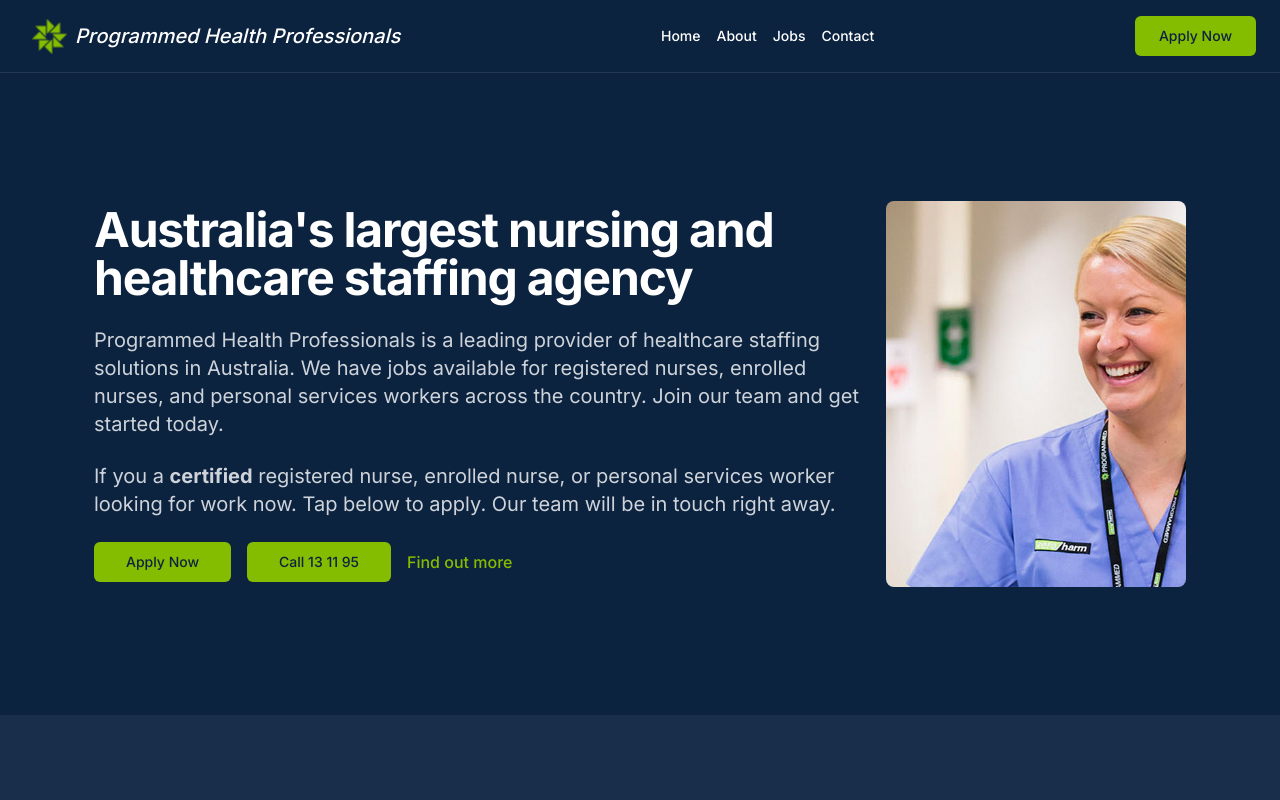
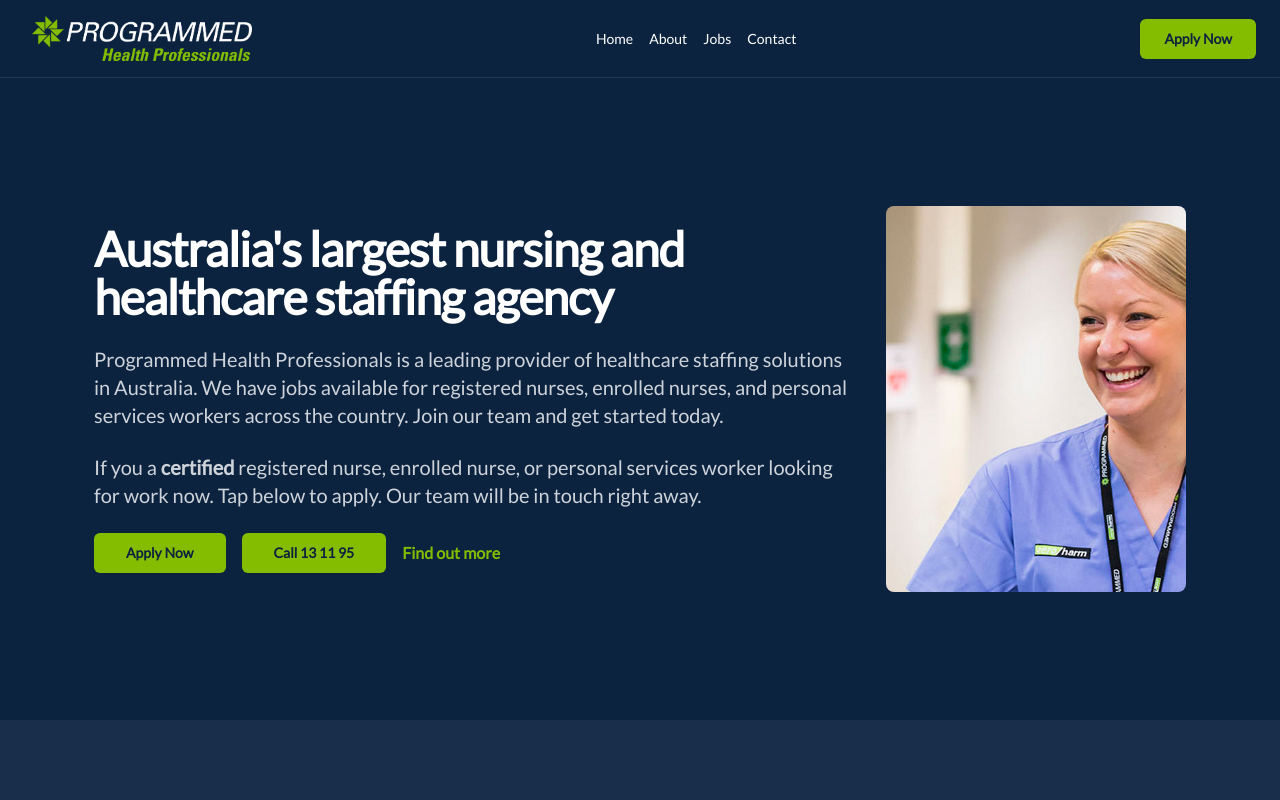
Before and after one commit to pewilliamsprogrammed/programmed-health-website, a Next.js app: page / in a window 1280 px wide. Shown: the top 800 px of the page. Built offline with nearby package versions, Linux system fonts and the light colour scheme.

Commit message:
New logo and new font

```diff
--- a/app/layout.tsx
+++ b/app/layout.tsx
@@ -1,24 +1,43 @@
 import type { Metadata } from "next";
-import { Inter } from "next/font/google";
+// import { Inter } from "next/font/google";
+import { Lato } from "next/font/google";
 import "./globals.css";
 // import Header from "@/components/component/header";
 // import Footer from "@/components/component/footer";
 
-const inter = Inter({ subsets: ["latin"] });
+// const inter = Inter({ subsets: ["latin"] });
+const inter = Lato({
+  subsets: ["latin"],
+  weight: "400",
+});
 
 import { Analytics } from "@vercel/analytics/react";
 
-const fontHeading = Inter({
+const fontHeading = Lato({
   subsets: ["latin"],
   display: "swap",
   variable: "--font-heading",
+  weight: "400",
 });
 
-const fontBody = Inter({
+const fontBody = Lato({
   subsets: ["latin"],
   display: "swap",
   variable: "--font-body",
+  weight: "100",
 });
+
+// const fontHeading = Inter({
+//   subsets: ["latin"],
+//   display: "swap",
+//   variable: "--font-heading",
+// });
+
+// const fontBody = Inter({
+//   subsets: ["latin"],
+//   display: "swap",
+//   variable: "--font-body",
+// });
 
 export const metadata: Metadata = {
   robots: "follow, index",
--- a/components/component/about.tsx
+++ b/components/component/about.tsx
@@ -43,14 +43,14 @@ export default function About() {
             </p>
             <div className="flex flex-col items-center gap-4 sm:flex-row">
               <Button
-                className="rounded-md bg-[rgb(132,189,0)] px-8 py-3 font-medium text-[rgb(12,35,64)] hover:bg-[rgb(106,152,0)]"
+                className="rounded-md bg-[rgb(132,189,0)] px-8 py-3 font-bold text-[rgb(12,35,64)] hover:bg-[rgb(106,152,0)]"
                 onClick={() => {
                   track("Applynow");
                 }}
               >
                 <Link
                   target="_blank"
-                  href="https://php.fasttrack360.com.au/FastTrack.Web.Questionnaire/(S(fuzpugirjne1siuiax1e5yi4))/Questionnaire.page?Type=SbJobOrder&Reference=200000488&Source=Seek"
+                  href="https://php.fasttrack360.com.au/FastTrack.Web.CandidateRegistration/CandidateRegistration.Page?RegistrationPageId=14"
                   prefetch={false}
                 >
                   Apply Now
@@ -60,7 +60,7 @@ export default function About() {
                 onClick={() => {
                   track("Call");
                 }}
-                className="rounded-md bg-[rgb(132,189,0)] px-8 py-3 font-medium text-[rgb(12,35,64)] hover:bg-[rgb(106,152,0)]"
+                className="rounded-md bg-[rgb(132,189,0)] px-8 py-3 font-bold text-[rgb(12,35,64)] hover:bg-[rgb(106,152,0)]"
               >
                 <Link href="tel:131195" prefetch={false}>
                   Call 13 11 95
@@ -68,7 +68,7 @@ export default function About() {
               </Button>
               <Link
                 href="/learn-more"
-                className="font-medium text-[rgb(132,189,0)] hover:underline"
+                className="font-bold text-[rgb(132,189,0)] hover:underline"
                 prefetch={false}
               >
                 Find out more
--- a/components/component/header.tsx
+++ b/components/component/header.tsx
@@ -18,13 +18,34 @@ export default function Header() {
             className="flex items-center gap-2 pl-5 sm:p-0"
             prefetch={false}
           >
-            <Image src="/favicon.png" alt="logo" width={35} height={35} />
-            <h1 className="invisible hidden text-xl font-medium italic lg:visible lg:block">
+            <Image
+              className="text-xl font-medium italic sm:invisible sm:hidden"
+              src="/favicon.png"
+              alt="logo"
+              width={35}
+              height={35}
+            />
+            {/* <Image
+              className="invisible hidden text-xl font-medium italic md:visible md:block lg:invisible lg:hidden"
+              src="/Corporate Horizontal_Rev.png"
+              alt="logo"
+              width={220}
+              height={60}
+            /> */}
+            <Image
+              className="invisible hidden text-xl font-medium italic sm:visible sm:block"
+              src="/RGB_Programmed_Health_Professionals_REV.png"
+              alt="logo"
+              width={220}
+              height={60}
+            />
+
+            {/* <h1 className="invisible hidden text-xl font-medium italic lg:visible lg:block">
               Programmed Health Professionals
             </h1>
             <h1 className="text-xl font-medium italic lg:invisible lg:hidden">
               Programmed
-            </h1>
+            </h1> */}
           </Link>
         </div>
         <nav className="hidden items-center gap-4 sm:flex">
@@ -58,14 +79,14 @@ export default function Header() {
           </Link>
         </nav>
         <Button
-          className="rounded-md bg-[rgb(132,189,0)] px-6 py-2 font-medium text-[rgb(12,35,64)] hover:bg-[rgb(106,152,0)]"
+          className="rounded-md bg-[rgb(132,189,0)] px-6 py-2 font-bold text-[rgb(12,35,64)] hover:bg-[rgb(106,152,0)]"
           onClick={() => {
             track("Applynow");
           }}
         >
           <Link
             target="_blank"
-            href="https://php.fasttrack360.com.au/FastTrack.Web.Questionnaire/(S(fuzpugirjne1siuiax1e5yi4))/Questionnaire.page?Type=SbJobOrder&Reference=200000488&Source=Seek"
+            href="https://php.fasttrack360.com.au/FastTrack.Web.CandidateRegistration/CandidateRegistration.Page?RegistrationPageId=14"
             prefetch={false}
           >
             Apply Now
--- a/components/component/job.tsx
+++ b/components/component/job.tsx
@@ -28,7 +28,7 @@ export default function Jobs() {
                 onClick={() => {
                   track("Call");
                 }}
-                className="rounded-md bg-[rgb(132,189,0)] px-8 py-3 font-medium text-[rgb(12,35,64)] hover:bg-[rgb(106,152,0)]"
+                className="rounded-md bg-[rgb(132,189,0)] px-8 py-3 font-bold text-[rgb(12,35,64)] hover:bg-[rgb(106,152,0)]"
               >
                 <Link href="tel:131195" prefetch={false}>
                   Call 13 11 95
@@ -36,7 +36,7 @@ export default function Jobs() {
               </Button>
               <Link
                 href="/learn-more"
-                className="font-medium text-[rgb(132,189,0)] hover:underline"
+                className="font-bold text-[rgb(132,189,0)] hover:underline"
                 prefetch={false}
               >
                 Find out more
@@ -451,7 +451,7 @@ function ApplyNow() {
     >
       <Link
         target="_blank"
-        href="https://php.fasttrack360.com.au/FastTrack.Web.Questionnaire/(S(fuzpugirjne1siuiax1e5yi4))/Questionnaire.page?Type=SbJobOrder&Reference=200000488&Source=Seek"
+        href="https://php.fasttrack360.com.au/FastTrack.Web.CandidateRegistration/CandidateRegistration.Page?RegistrationPageId=14"
         prefetch={false}
       >
         Apply Now
--- a/components/component/landing.tsx
+++ b/components/component/landing.tsx
@@ -43,11 +43,11 @@ export default function Landing() {
                 onClick={() => {
                   track("Applynow");
                 }}
-                className="rounded-md bg-[rgb(132,189,0)] px-8 py-3 font-medium text-[rgb(12,35,64)] hover:bg-[rgb(106,152,0)]"
+                className="rounded-md bg-[rgb(132,189,0)] px-8 py-3 font-bold text-[rgb(12,35,64)] hover:bg-[rgb(106,152,0)]"
               >
                 <Link
                   target="_blank"
-                  href="https://php.fasttrack360.com.au/FastTrack.Web.Questionnaire/(S(fuzpugirjne1siuiax1e5yi4))/Questionnaire.page?Type=SbJobOrder&Reference=200000488&Source=Seek"
+                  href="https://php.fasttrack360.com.au/FastTrack.Web.CandidateRegistration/CandidateRegistration.Page?RegistrationPageId=14"
                   prefetch={false}
                 >
                   Apply Now
@@ -58,7 +58,7 @@ export default function Landing() {
                 onClick={() => {
                   track("Call");
                 }}
-                className="rounded-md bg-[rgb(132,189,0)] px-8 py-3 font-medium text-[rgb(12,35,64)] hover:bg-[rgb(106,152,0)]"
+                className="rounded-md bg-[rgb(132,189,0)] px-8 py-3 font-bold text-[rgb(12,35,64)] hover:bg-[rgb(106,152,0)]"
               >
                 <Link href="tel:131195" prefetch={false}>
                   Call 13 11 95
@@ -66,7 +66,7 @@ export default function Landing() {
               </Button>
               <Link
                 href="/learn-more"
-                className="font-medium text-[rgb(132,189,0)] hover:underline"
+                className="font-bold text-[rgb(132,189,0)] hover:underline"
                 prefetch={false}
               >
                 Find out more
```
Also changed, not shown: public/Corporate Horizontal_Rev.png (added), public/RGB_Programmed_Health_Professionals_REV.png (added).
